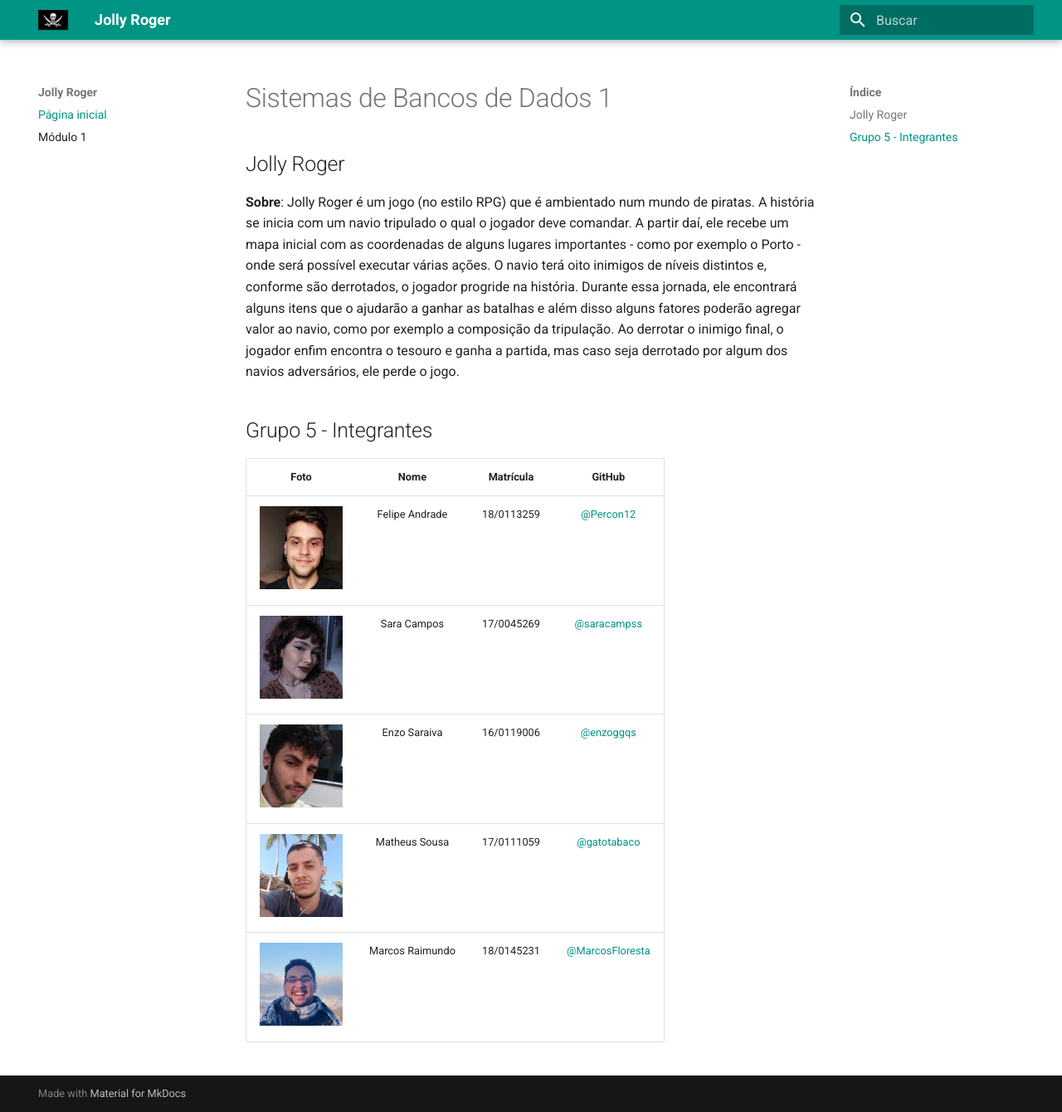
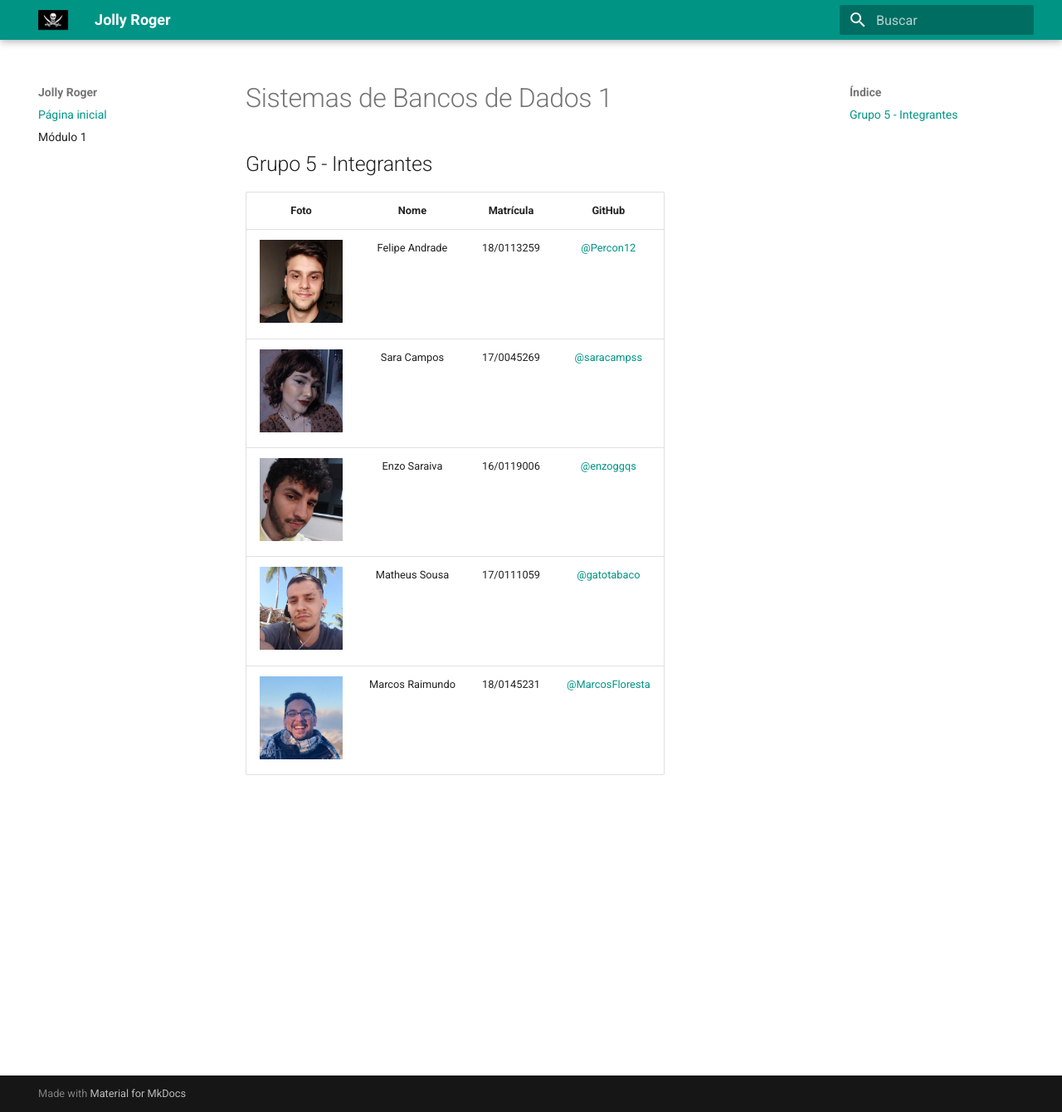
Before and after one commit to SBD1/grupo5-piratas, an MkDocs documentation site: the page built from docs/index.md, in a window 1280 px wide and 1340 px high. Shown: the whole window at 83% size. Built offline with MkDocs 1.6.1 and Material for MkDocs 9.7.7, drawn with Linux system fonts in a browser that asks for light colours.

Commit message:
Finalizando sobre
Co-authored-by: Percon12 <fcorreiaandrade@gmail.com>
Co-authored-by: enzoggqs <eggqsaraiva@gmail.com@gmail.com>
Co-authored-by: gatotabaco <matheus.fsousa11@gmail.com>
Co-authored-by: MarcosFloresta <marcoslimaraimundo@gmail.com>

```diff
--- a/docs/index.md
+++ b/docs/index.md
@@ -1,8 +1,4 @@
 # Sistemas de Bancos de Dados 1
-## Jolly Roger
-
-**Sobre**: Jolly Roger é um jogo (no estilo RPG) que é ambientado num mundo de piratas. A história se inicia com um navio tripulado o qual o jogador deve comandar. A partir daí, ele recebe um mapa inicial com as coordenadas de alguns lugares importantes - como por exemplo o Porto - onde será possível executar várias ações. O navio terá oito inimigos de níveis distintos e, conforme são derrotados, o jogador progride na história. Durante essa jornada, ele encontrará alguns itens que o ajudarão a ganhar as batalhas e além disso alguns fatores poderão agregar valor ao navio, como por exemplo a composição da tripulação. Ao derrotar o inimigo final, o jogador enfim encontra o tesouro e ganha a partida, mas caso seja derrotado por algum dos navios adversários, ele perde o jogo.
-
 ## Grupo 5 - Integrantes
 
 | Foto | Nome | Matrícula | GitHub |
```
Also changed, not shown: docs/modulo1/mer.md (+19 -1 lines).
